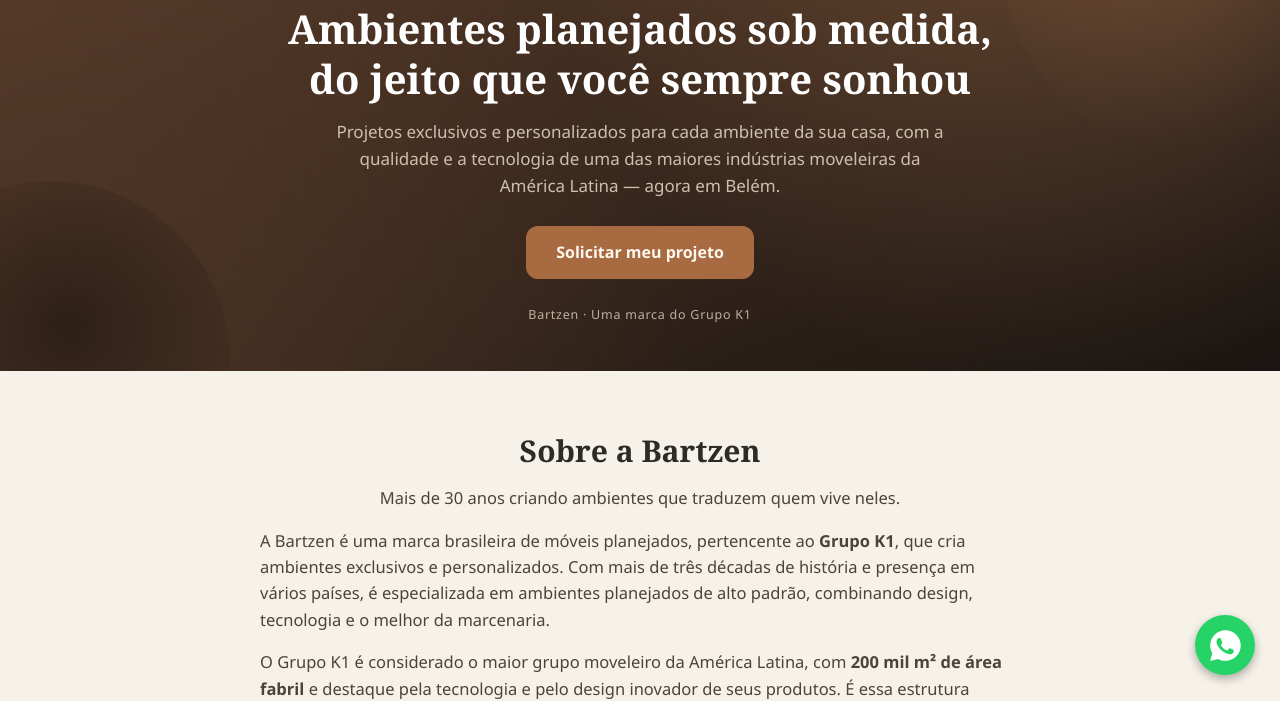
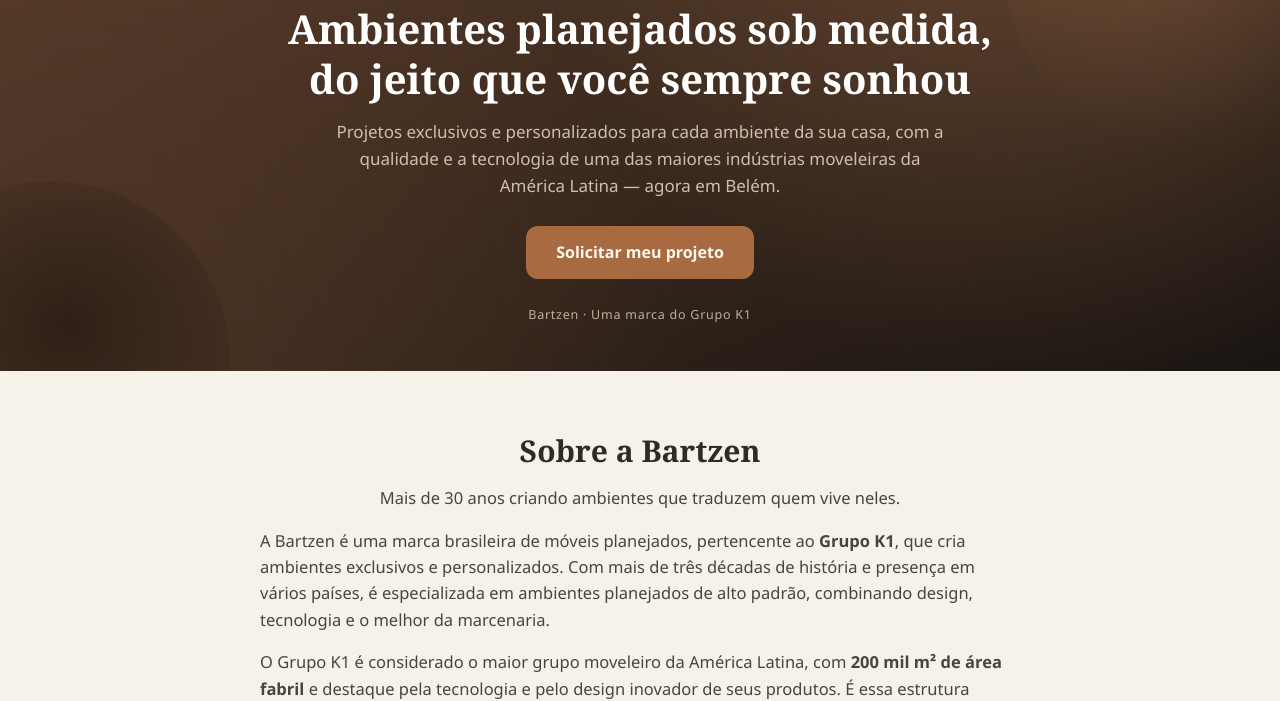
Before and after one commit to lvdamaceno/bartzen-site, a website: page index.html in a window 1280 px wide. Shown: the part 100-801 px from the top of the page. Drawn offline with Linux system fonts and the light colour scheme.

Commit message:
remove whatsapp button

```diff
--- a/css/style.css
+++ b/css/style.css
@@ -468,27 +468,3 @@ footer {
     padding: 44px 0;
   }
 }
-
-/* Estilo do botão flutuante */
-.btn-whatsapp {
-  position: fixed; /* Fixa na tela, independente da rolagem */
-  bottom: 25px; /* Distância do fundo */
-  right: 25px; /* Distância da direita (mude para 'left' se quiser na esquerda) */
-  background-color: #25d366; /* Verde oficial do WhatsApp */
-  color: white;
-  width: 60px;
-  height: 60px;
-  border-radius: 50%; /* Deixa redondo */
-  display: flex;
-  justify-content: center;
-  align-items: center;
-  box-shadow: 0 4px 10px rgba(0, 0, 0, 0.3); /* Sombra para dar profundidade */
-  z-index: 1000; /* Garante que fique por cima de todos os outros elementos */
-  transition: transform 0.3s ease, background-color 0.3s ease;
-}
-
-/* Efeito ao passar o mouse por cima (Hover) */
-.btn-whatsapp:hover {
-  background-color: #1ebe57; /* Fica um verde mais escuro */
-  transform: scale(1.1); /* Dá uma leve crescida */
-}
--- a/index.html
+++ b/index.html
@@ -506,21 +506,6 @@
       </div>
     </footer>
 
-    <!-- Botão Flutuante do WhatsApp -->
-    <a
-      href="https://wa.me/559193844444?text=Olá!%20Gostaria%20de%20saber%20mais%20sobre%20seus%20serviços."
-      class="btn-whatsapp"
-      target="_blank"
-      rel="noopener noreferrer"
-    >
-      <!-- Ícone do WhatsApp em SVG -->
-      <svg viewBox="0 0 32 32" width="35" height="35" fill="white">
-        <path
-          d="M16.002 2C8.283 2 2.019 8.267 2.019 15.986c0 2.474.646 4.887 1.874 7.009l-1.956 7.15 7.309-1.916c2.046 1.11 4.354 1.696 6.756 1.696 7.719 0 13.983-6.267 13.983-13.986S23.721 2 16.002 2zm7.424 20.219c-.31.874-1.815 1.677-2.529 1.761-.663.078-1.503.228-4.789-1.133-3.955-1.637-6.529-5.698-6.726-5.96-.197-.263-1.603-2.135-1.603-4.073 0-1.938 1.008-2.883 1.365-3.267.31-.336.804-.45 1.258-.45.146 0 .28.006.402.012.355.016.531.038.766.603.295.71 1.258 3.072 1.365 3.282.107.211.178.455.045.717-.133.263-.2.428-.402.663-.201.235-.426.518-.601.677-.194.178-.399.37-.174.757.224.387 1.003 1.658 2.155 2.684 1.488 1.326 2.732 1.735 3.125 1.921.393.186.621.15.856-.118.235-.268 1.008-1.182 1.276-1.587.268-.405.536-.336.89-.201.355.133 2.247 1.059 2.632 1.253.384.194.64.29.734.455.094.165.094.957-.216 1.831z"
-        />
-      </svg>
-    </a>
-
     <script src="js/script.js"></script>
   </body>
 </html>
```
